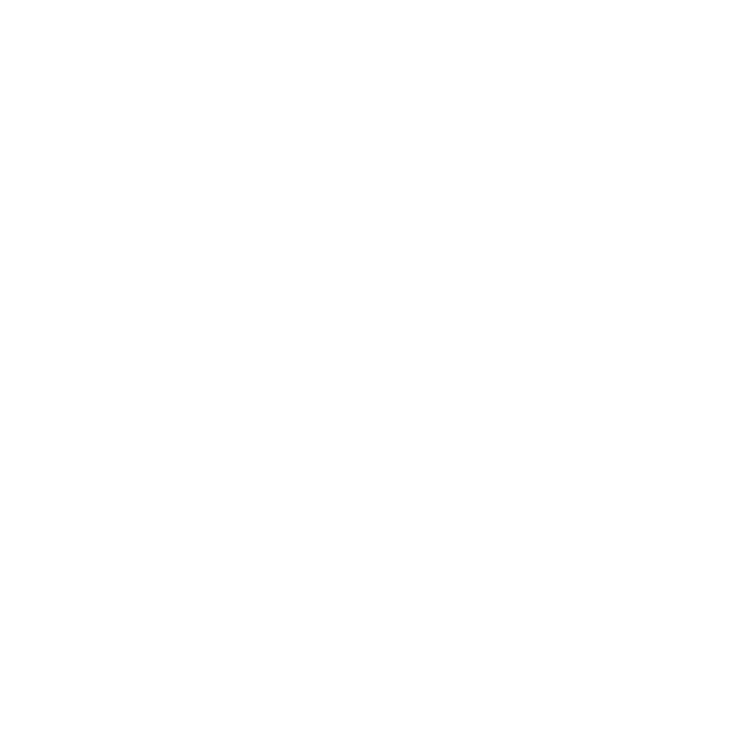
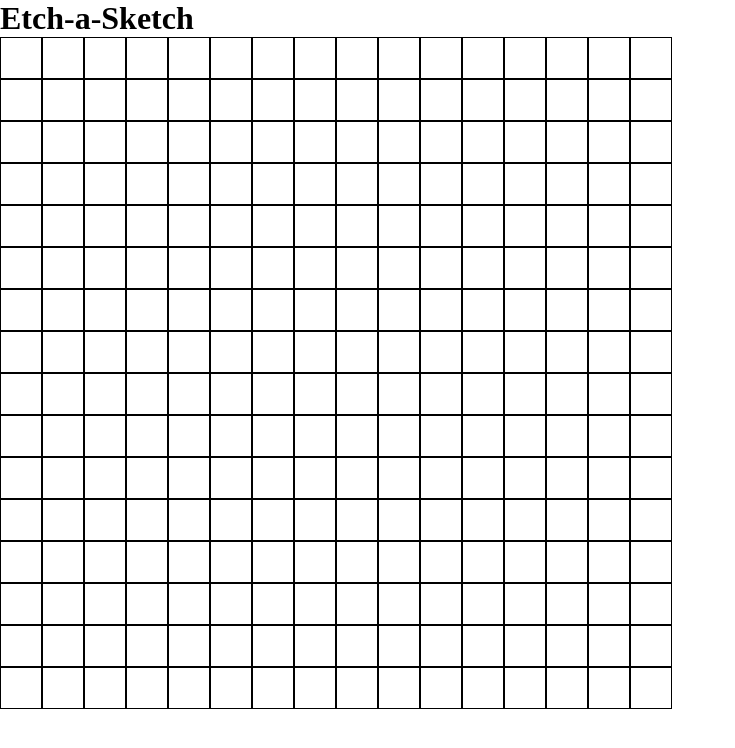
Before and after one commit to happysonsad/Etch-a-Sketch, a plain HTML site: page index.html in a window 1280 px wide. Shown: the whole page, without its empty margins (0-735 px from the left). Drawn offline with Linux system fonts and the light colour scheme.

Commit message:
finished the 16x16 grid of square

```diff
--- a/index.html
+++ b/index.html
@@ -7,7 +7,7 @@
     <link rel="stylesheet" href="style.css" />
 </head>
 <body>
-
+    <h1>Etch-a-Sketch</h1>
     <div id="grid-container"></div>
 
 
--- a/script.js
+++ b/script.js
@@ -0,0 +1,16 @@
+// Create a webpage with a 16x16 grid of square divs
+
+// create a div first, then loop it?
+
+const gridContainer = document.querySelector("#grid-container");
+
+for (i = 0; i < (16 * 16); i++) {
+    const div = document.createElement("div");
+    div.setAttribute("id", "div-box");
+    div.style.padding = "20px";
+    div.style.border = "solid 1px";
+    gridContainer.appendChild(div);
+
+}
+
+// set max size of the container?
--- a/style.css
+++ b/style.css
@@ -0,0 +1,12 @@
+* {
+    border: 0px;
+    padding: 0px;
+    margin: 0px;
+}
+
+#grid-container {
+    display: flex;
+    flex-wrap: wrap;
+    width: 672px;
+    height: 672px;
+}
```
